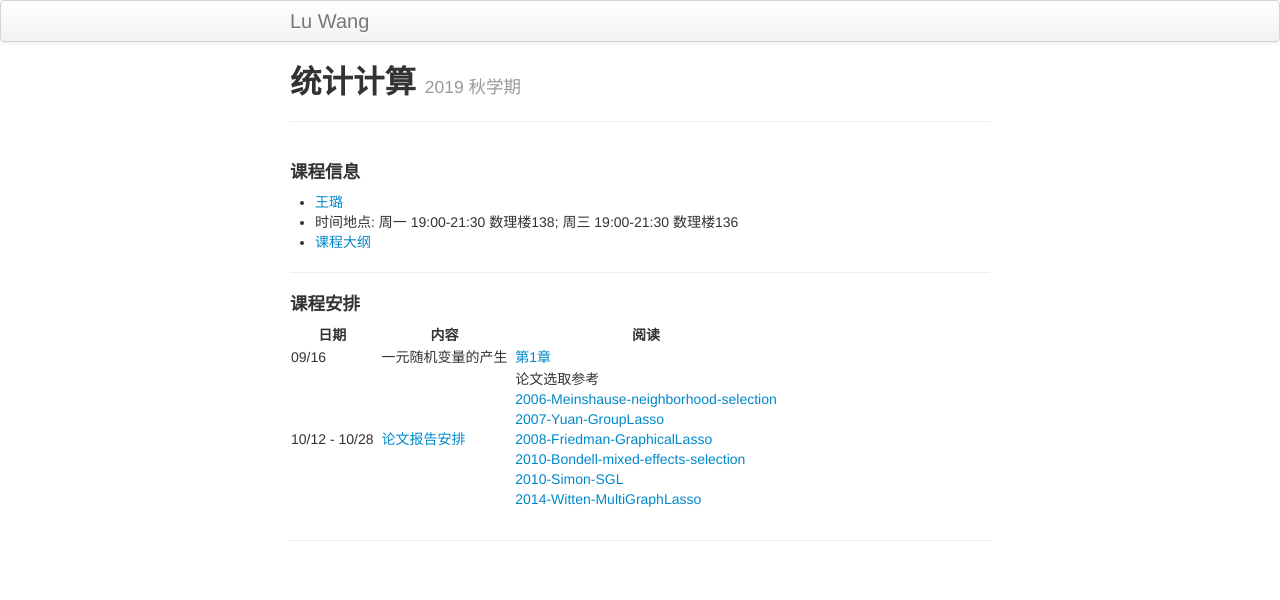
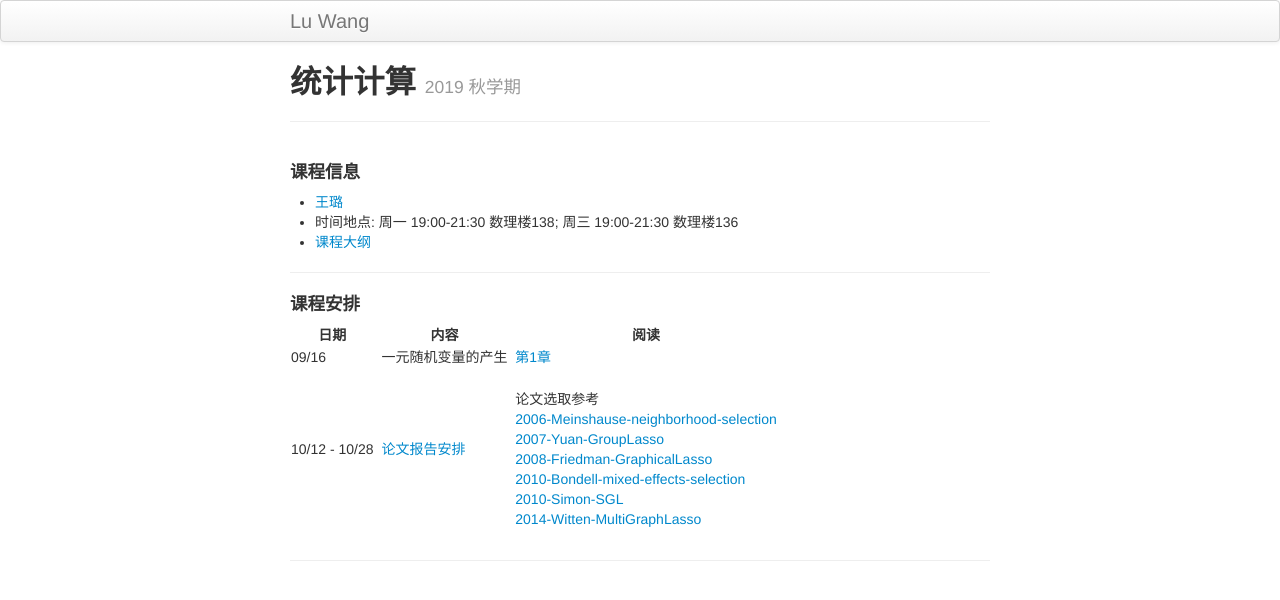
Before and after one commit to wangronglu/StatisticalComputing, a Jekyll site: the page built from index.md, in a window 1280 px wide. Shown: the top 600 px of the page. Built offline with Jekyll 4.4.1, drawn with Linux system fonts in a browser that asks for light colours.

```diff
--- a/index.md
+++ b/index.md
@@ -16,4 +16,4 @@ description: 课程网站
 | 日期 | | 内容 | |  阅读  |
 |---------------|---|--------------------------------|---|----------|
 | 09/16 || 一元随机变量的产生   ||  [第1章](Lectures/random_generator_online.pdf) |
-| 10/12 - 10/28 ||  [论文报告安排](https://docs.qq.com/sheet/DRHdUU1hIeVB5Z2ln?c=B32A0A0)  || 论文选取参考 <br> [2006-Meinshause-neighborhood-selection](Papers/2006-Meinshausen-neighborhood-selection.pdf) <br> [2007-Yuan-GroupLasso](Papers/2007-Yuan-GroupLasso.pdf) <br> [2008-Friedman-GraphicalLasso](Papers/2008-Friedman-GraphicalLasso.pdf) <br> [2010-Bondell-mixed-effects-selection](Papers/2010-Bondell-LMMsel.pdf) <br> [2010-Simon-SGL](Papers/2010-Simon-SGLpaper.pdf) <br> [2014-Witten-MultiGraphLasso](Papers/2014-Witten-TwoGaussNet.pdf)|
+| 10/12 - 10/28 ||  [论文报告安排](https://docs.qq.com/sheet/DRHdUU1hIeVB5Z2ln?c=B32A0A0)  || <br> 论文选取参考 <br> [2006-Meinshause-neighborhood-selection](Papers/2006-Meinshausen-neighborhood-selection.pdf) <br> [2007-Yuan-GroupLasso](Papers/2007-Yuan-GroupLasso.pdf) <br> [2008-Friedman-GraphicalLasso](Papers/2008-Friedman-GraphicalLasso.pdf) <br> [2010-Bondell-mixed-effects-selection](Papers/2010-Bondell-LMMsel.pdf) <br> [2010-Simon-SGL](Papers/2010-Simon-SGLpaper.pdf) <br> [2014-Witten-MultiGraphLasso](Papers/2014-Witten-TwoGaussNet.pdf)|
```
